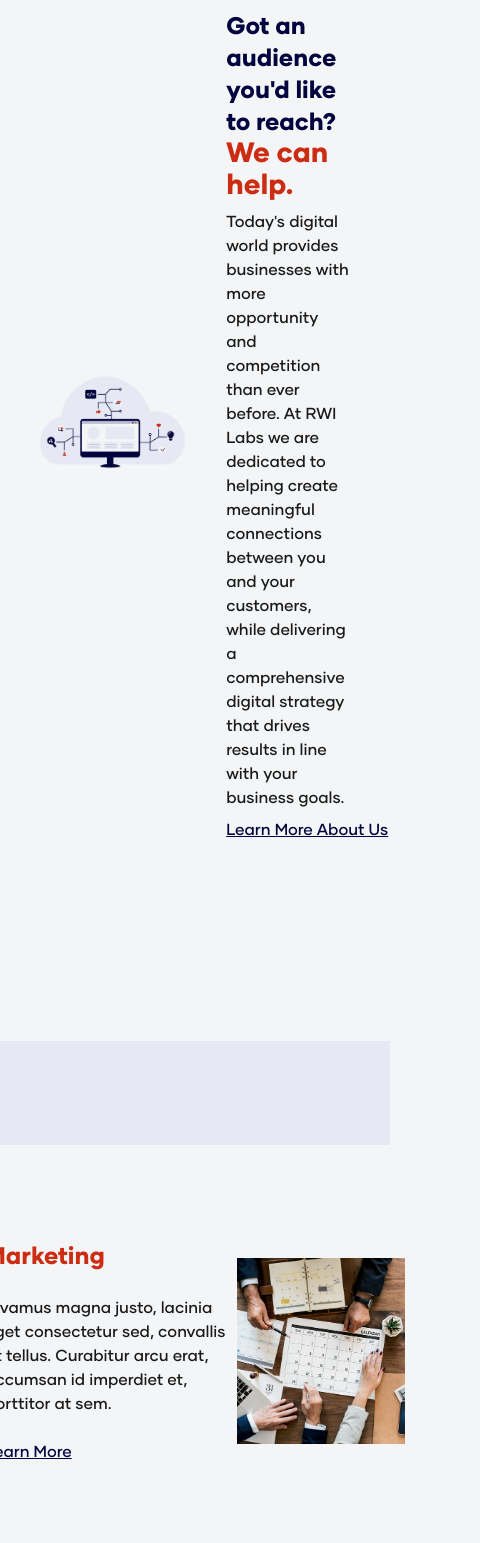
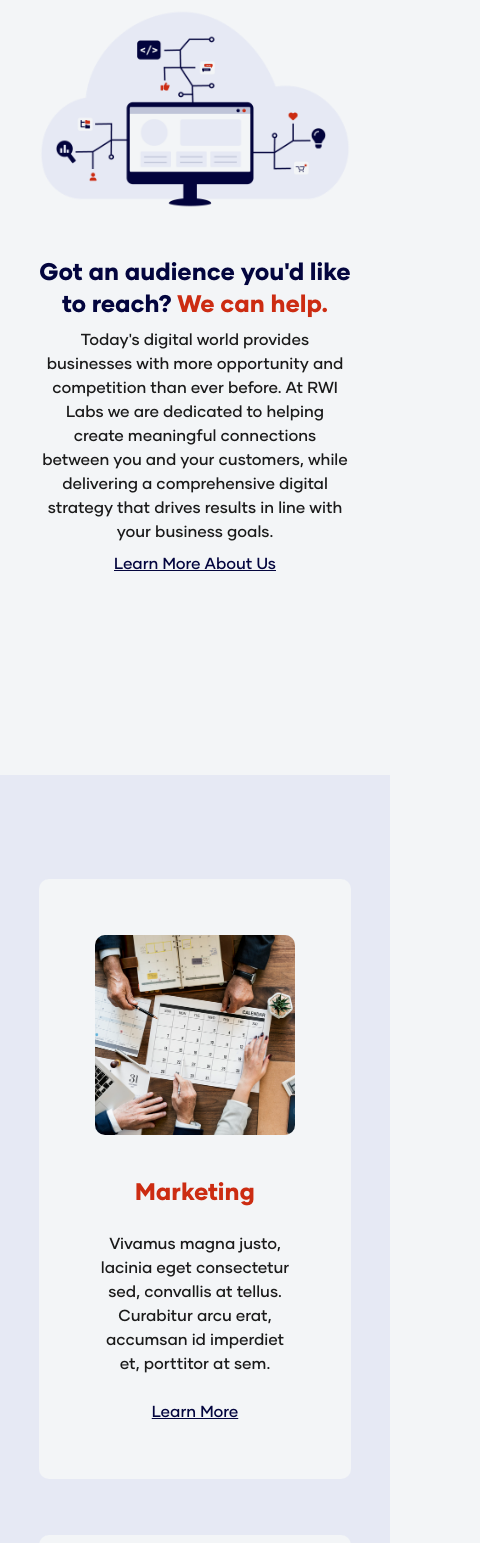
Before and after one commit to maplesyrupman/rwi-site, a Next.js app: page / in a window 390 px wide. Shown: the part 980-2523 px from the top of the page, 480 px wide, since content can reach past the window. Built offline with nearby package versions, Linux system fonts and the light colour scheme.

Commit message:
home responsiveness

```diff
--- a/pages/index.tsx
+++ b/pages/index.tsx
@@ -115,7 +115,7 @@ export default function Home() {
       ]}
       />
 
-      <section className='sectionLG contentMD flexRow alignCenter gapLG'>
+      <section className='sectionLG contentMD flexRow alignCenter gapLG flexColumnLG'>
         <div>
           <Image
           alt='Illustration'
@@ -124,7 +124,7 @@ export default function Home() {
           height='320px'
           />
         </div>
-        <div className='width40 flexColumn gapSM'>
+        <div className={`width40 flexColumn gapSM ${styles.introBlurb}`}>
           <h3 className='txtBlue'>
             Got an audience you'd like to reach?
             <span className={styles.redSpan}> We can help.</span>
@@ -141,8 +141,8 @@ export default function Home() {
       <section className='sectionLG bgSecondaryTwo sectionWithBg'>
         <div className='contentMD flexColumn alignCenter gapXL'>
           {/* Marketing */}
-          <div className='bgWhite paddingLg rounded flexRow alignCenter justifyBetween'>
-            <div className='flexColumn gapMD width60'>
+          <div className='bgWhite paddingLg rounded flexRow alignCenter justifyBetween gapLG flexColumnReverseMD'>
+            <div className={`flexColumn gapMD width60 ${styles.solutionTxt}`}>
               <h3 className='txtRed'>Marketing</h3>
               <p>Vivamus magna justo, lacinia eget consectetur sed, convallis at tellus. Curabitur arcu erat, accumsan id imperdiet et, porttitor at sem.</p>
               <Link text='Learn More' href='/solutions' linkStyle='default' destination='internal' />
@@ -155,8 +155,8 @@ export default function Home() {
           </div>
 
           {/* Development */}
-          <div className='bgWhite paddingLg rounded flexRowReverse alignCenter justifyBetween'>
-            <div className='flexColumn gapMD width60'>
+          <div className='bgWhite paddingLg rounded flexRowReverse alignCenter justifyBetween gapLG flexColumnReverseMD'>
+            <div className={`flexColumn gapMD width60 ${styles.solutionTxt}`}>
               <h3 className='txtRed'>Development</h3>
               <p>Vivamus magna justo, lacinia eget consectetur sed, convallis at tellus. Curabitur arcu erat, accumsan id imperdiet et, porttitor at sem.</p>
               <Link text='Learn More' href='/solutions' linkStyle='default' destination='internal' />
@@ -169,8 +169,8 @@ export default function Home() {
           </div>
 
           {/* Strategy */}
-          <div className='bgWhite paddingLg rounded flexRow alignCenter justifyBetween'>
-            <div className='flexColumn gapMD width60'>
+          <div className='bgWhite paddingLg rounded flexRow alignCenter justifyBetween gapLG flexColumnReverseMD'>
+            <div className={`flexColumn gapMD width60 ${styles.solutionTxt}`}>
               <h3 className='txtRed'>Strategy</h3>
               <p>Vivamus magna justo, lacinia eget consectetur sed, convallis at tellus. Curabitur arcu erat, accumsan id imperdiet et, porttitor at sem.</p>
               <Link text='Learn More' href='/solutions' linkStyle='default' destination='internal' />
--- a/styles/Home.module.css
+++ b/styles/Home.module.css
@@ -8,29 +8,63 @@
   color: var(--rwi-red);
 }
 
-.marketingImg {
+.marketingImg, .developmentImg, .strategyImg {
   width: 300px;
   height: 300px;
-  background-image: url('../public/social-media-design-digital-marketing.jpg');
   background-position: center;
-  background-size: 170%;
   background-repeat: no-repeat;
 }
 
+.marketingImg {
+  background-image: url('../public/social-media-design-digital-marketing.jpg');
+  background-size: 170%;
+}
+
 .developmentImg {
-  width: 300px;
-  height: 300px;
   background-image: url('../public/web-development-digital-marketing.jpg');
-  background-position: center;
   background-size: 100%;
-  background-repeat: no-repeat;
 }
 
 .strategyImg {
-  width: 300px;
-  height: 300px;
   background-image: url('../public/strategy-digital-marketing.jpg');
-  background-position: center;
   background-size: 150%;
-  background-repeat: no-repeat;
 }
+
+@media screen and (max-width: 1200px) {
+  .marketingImg, .developmentImg, .strategyImg {
+    width: 250px;
+    height: 250px;
+  }
+}
+
+@media screen and (max-width: 1024px) {
+  .introBlurb {
+    max-width: 100%;
+    text-align: center;
+  }
+
+  .solutionTxt {
+    max-width: 50%;
+  }
+}
+
+@media screen and (max-width: 860px) {
+  .solutionTxt {
+    max-width: 100%;
+    text-align: center;
+  }
+}
+
+@media screen and (max-width: 768px) {
+  .redSpan {
+    font-size: 24px;
+    line-height: 32px;
+  }
+}
+
+@media screen and (max-width: 600px) {
+  .marketingImg, .developmentImg, .strategyImg {
+    width: 200px;
+    height: 200px;
+  }
+}
--- a/styles/globals.css
+++ b/styles/globals.css
@@ -307,7 +307,7 @@ p {
   border-radius: 10px;
 }
 
-@media screen and (max-width: 1200px) {
+@media screen and (max-width: 1024px) {
   .contentMD {
     max-width: 800px;
   }
@@ -360,6 +360,12 @@ p {
 
 .justifyEnd {
   justify-content: flex-end;
+}
+
+@media screen and (max-width: 1024px) {
+  .flexColumnLG {
+    flex-direction: column;
+  }
 }
 
 @media screen and (max-width: 860px) {
```
